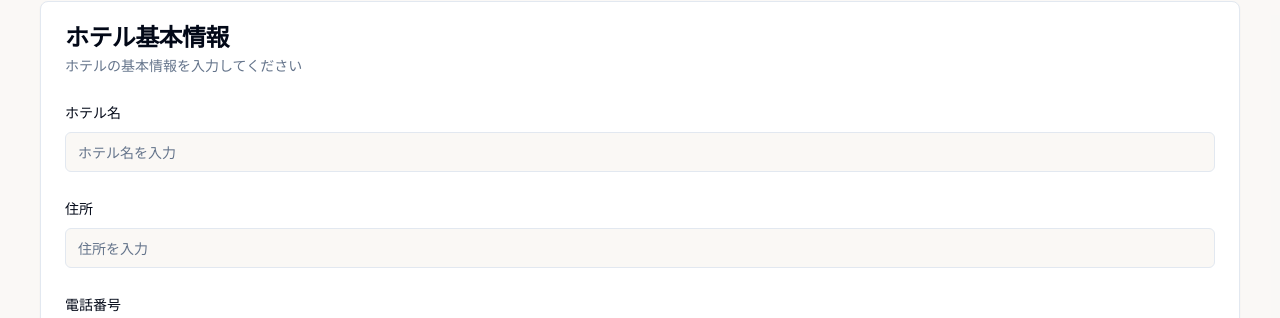
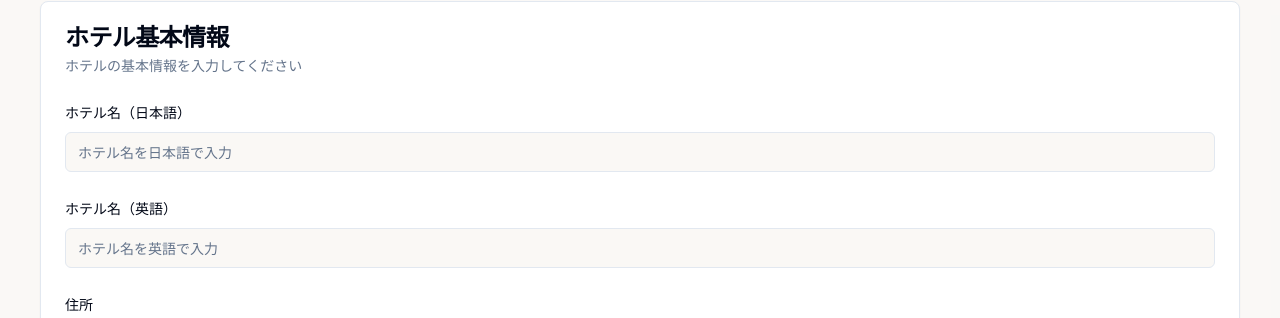
Before and after one commit to yuguang9527/kiyaku-smart-frontdesk, a React (Vite) app: page /admin/import in a window 1280 px wide. Shown: the part 240-558 px from the top of the page. Built offline with nearby package versions, Linux system fonts and the light colour scheme; no server answers; what groq-sdk would draw is missing.

Commit message:
feat: Add dual language hotel name input
Allow input of both Japanese and English hotel names. Display the English name when the language is set to English.

```diff
--- a/src/components/admin/HotelInfoForm.tsx
+++ b/src/components/admin/HotelInfoForm.tsx
@@ -1,3 +1,4 @@
+
 import React, { useEffect } from 'react';
 import { z } from 'zod';
 import { useForm } from 'react-hook-form';
@@ -11,8 +12,11 @@ import { ImageSelector } from './ImageSelector';
 
 // Define the schema for the hotel import form
 const hotelInfoSchema = z.object({
-  name: z.string().min(2, {
-    message: "Name must be at least 2 characters.",
+  nameJa: z.string().min(2, {
+    message: "Japanese name must be at least 2 characters.",
+  }),
+  nameEn: z.string().min(2, {
+    message: "English name must be at least 2 characters.",
   }),
   address: z.string().min(5, {
     message: "Address must be at least 5 characters."
@@ -32,7 +36,8 @@ export function HotelInfoForm({ language }: HotelInfoFormProps) {
   const form = useForm<HotelInfoFormValues>({
     resolver: zodResolver(hotelInfoSchema),
     defaultValues: {
-      name: "",
+      nameJa: "",
+      nameEn: "",
       address: "",
       phoneNumber: "",
       agentImage: "/lovable-uploads/d1156dc0-bb74-4c72-934a-68e68b022dc4.png", // デフォルトは2枚目の画像
@@ -46,7 +51,8 @@ export function HotelInfoForm({ language }: HotelInfoFormProps) {
       if (savedHotelInfo) {
         const parsedInfo = JSON.parse(savedHotelInfo);
         form.reset({
-          name: parsedInfo.name || "",
+          nameJa: parsedInfo.nameJa || parsedInfo.name || "",
+          nameEn: parsedInfo.nameEn || parsedInfo.name || "",
           address: parsedInfo.address || "",
           phoneNumber: parsedInfo.phoneNumber || "",
           agentImage: parsedInfo.agentImage || "/lovable-uploads/d1156dc0-bb74-4c72-934a-68e68b022dc4.png",
@@ -60,7 +66,12 @@ export function HotelInfoForm({ language }: HotelInfoFormProps) {
   const onSubmit = (data: HotelInfoFormValues) => {
     // Save hotel info to localStorage for integration with CustomerSupport
     try {
-      localStorage.setItem('hotelInfo', JSON.stringify(data));
+      // 後方互換性のためにnameフィールドも保存
+      const saveData = {
+        ...data,
+        name: language === 'ja' ? data.nameJa : data.nameEn
+      };
+      localStorage.setItem('hotelInfo', JSON.stringify(saveData));
       toast.success(language === 'ja' ? 'ホテル情報が保存されました' : 'Hotel information saved');
     } catch (error) {
       toast.error(language === 'ja' ? '保存に失敗しました' : 'Failed to save hotel information');
@@ -69,9 +80,13 @@ export function HotelInfoForm({ language }: HotelInfoFormProps) {
   };
 
   const translations = {
-    name: {
-      ja: 'ホテル名',
-      en: 'Hotel Name'
+    nameJa: {
+      ja: 'ホテル名（日本語）',
+      en: 'Hotel Name (Japanese)'
+    },
+    nameEn: {
+      ja: 'ホテル名（英語）',
+      en: 'Hotel Name (English)'
     },
     address: {
       ja: '住所',
@@ -96,12 +111,26 @@ export function HotelInfoForm({ language }: HotelInfoFormProps) {
       <form onSubmit={form.handleSubmit(onSubmit)} className="space-y-6">
         <FormField
           control={form.control}
-          name="name"
+          name="nameJa"
           render={({ field }) => (
             <FormItem>
-              <FormLabel>{translations.name[language]}</FormLabel>
+              <FormLabel>{translations.nameJa[language]}</FormLabel>
               <FormControl>
-                <Input placeholder={language === 'ja' ? 'ホテル名を入力' : 'Enter hotel name'} {...field} />
+                <Input placeholder={language === 'ja' ? 'ホテル名を日本語で入力' : 'Enter hotel name in Japanese'} {...field} />
+              </FormControl>
+              <FormMessage />
+            </FormItem>
+          )}
+        />
+
+        <FormField
+          control={form.control}
+          name="nameEn"
+          render={({ field }) => (
+            <FormItem>
+              <FormLabel>{translations.nameEn[language]}</FormLabel>
+              <FormControl>
+                <Input placeholder={language === 'ja' ? 'ホテル名を英語で入力' : 'Enter hotel name in English'} {...field} />
               </FormControl>
               <FormMessage />
             </FormItem>
--- a/src/components/customer/HotelInfoDisplay.tsx
+++ b/src/components/customer/HotelInfoDisplay.tsx
@@ -3,7 +3,9 @@ import React from 'react';
 import { useLanguage } from '@/hooks/use-language';
 
 export interface HotelInfo {
-  name: string;
+  name?: string; // 後方互換性のため
+  nameJa?: string;
+  nameEn?: string;
   addressJa: string;
   addressEn: string;
   phoneNumber: string;
@@ -20,6 +22,15 @@ const HotelInfoDisplay: React.FC<HotelInfoDisplayProps> = ({
 }) => {
   const { language } = useLanguage();
 
+  // Get the localized hotel name based on current language
+  const getLocalizedHotelName = () => {
+    if (language === 'ja') {
+      return hotelInfo.nameJa || hotelInfo.name || '';
+    } else {
+      return hotelInfo.nameEn || hotelInfo.name || '';
+    }
+  };
+
   // Get the localized address based on current language
   const getLocalizedAddress = () => {
     return language === 'ja' ? hotelInfo.addressJa : hotelInfo.addressEn;
@@ -31,7 +42,7 @@ const HotelInfoDisplay: React.FC<HotelInfoDisplayProps> = ({
         <span className="text-sm font-medium text-muted-foreground">
           {language === 'ja' ? 'ホテル名' : 'Hotel'}:
         </span>
-        <span className="text-sm font-bold">{hotelInfo.name}</span>
+        <span className="text-sm font-bold">{getLocalizedHotelName()}</span>
       </div>
       <div className="flex items-start gap-2">
         <span className="text-sm font-medium text-muted-foreground">
```
